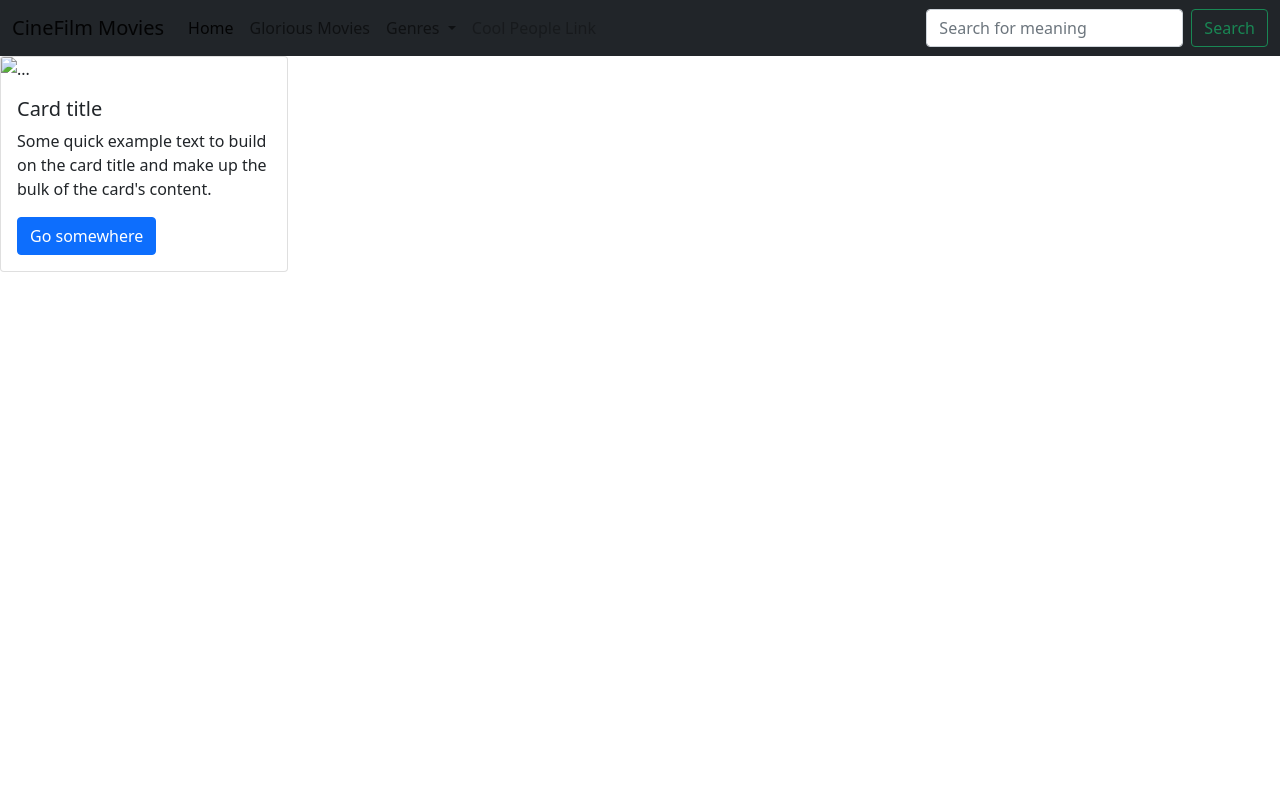
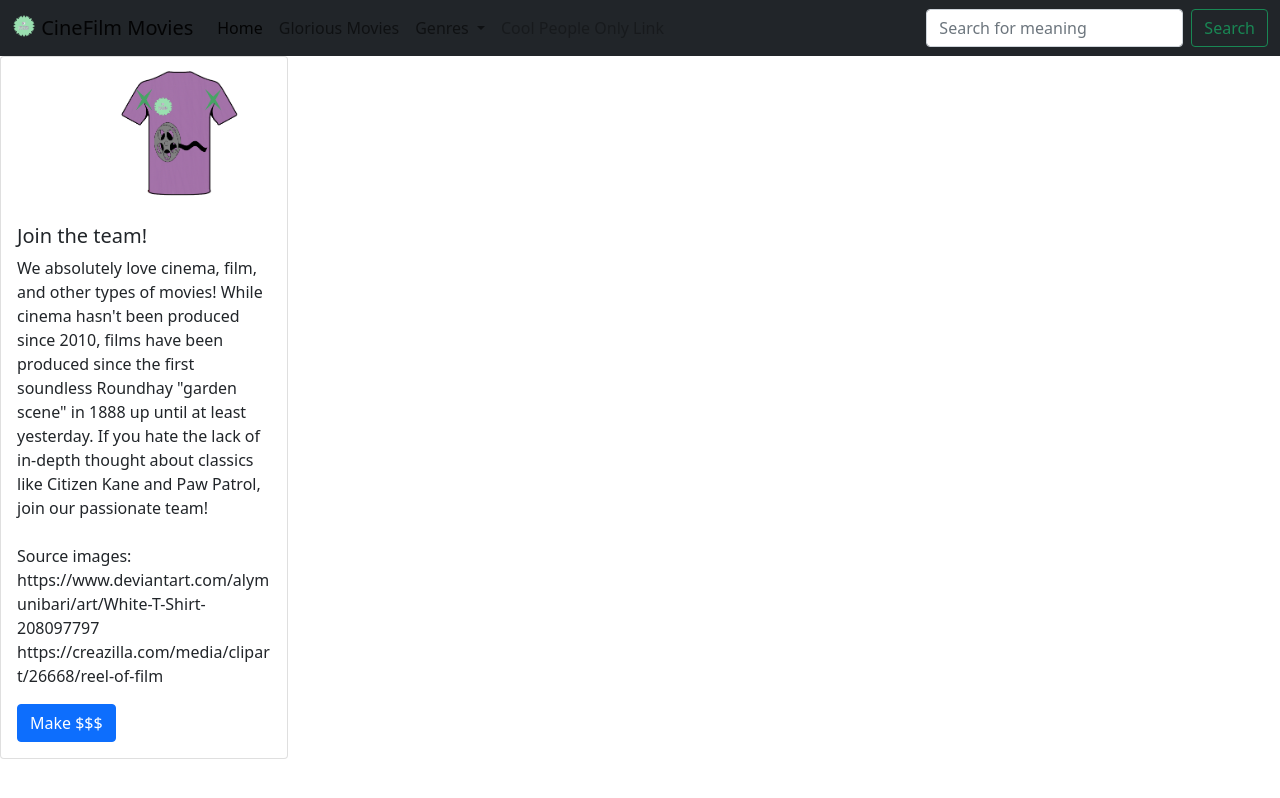
Before and after one commit to RiordanKemp/framework-challenge, a plain HTML site: page index.html in a window 1280 px wide. Drawn offline with nearby package versions, Linux system fonts and the light colour scheme.

Commit message:
completion

```diff
--- a/index.html
+++ b/index.html
@@ -11,7 +11,9 @@
 
     <nav class="navbar navbar-expand-lg navbar-light bg-dark">
         <div class="container-fluid">
-          <a class="navbar-brand" href="#">CineFilm Movies</a>
+          <a class="navbar-brand" href="#">
+            <img src="/img/cficon.png" alt="" width="24" height="24" class="d-inline-block align-text-top">
+            CineFilm Movies</a>
           <button class="navbar-toggler" type="button" data-bs-toggle="collapse" data-bs-target="#navbarSupportedContent" aria-controls="navbarSupportedContent" aria-expanded="false" aria-label="Toggle navigation">
             <span class="navbar-toggler-icon"></span>
           </button>
@@ -42,7 +44,7 @@
                 </ul>
               </li>
               <li class="nav-item">
-                <a class="nav-link disabled" href="#" tabindex="-1" aria-disabled="true">Cool People Link</a>
+                <a class="nav-link disabled" href="#" tabindex="-1" aria-disabled="true">Cool People Only Link</a>
               </li>
             </ul>
             <form class="d-flex">
@@ -54,11 +56,13 @@
       </nav>
 
     <div class="card" style="width: 18rem;">
-        <img src="..." class="card-img-top" alt="...">
+        <img src="img/movieshirt.png" class="card-img-top" alt="...">
         <div class="card-body">
-          <h5 class="card-title">Card title</h5>
-          <p class="card-text">Some quick example text to build on the card title and make up the bulk of the card's content.</p>
-          <a href="#" class="btn btn-primary">Go somewhere</a>
+          <h5 class="card-title">Join the team!</h5>
+          <p class="card-text">We absolutely love cinema, film, and other types of movies! While cinema hasn't been produced since 2010, films have been produced since the first soundless Roundhay "garden scene" in 1888 up until at least yesterday.  If you hate the lack of in-depth thought about classics like Citizen Kane and Paw Patrol, join our passionate team! <br><br>Source images: https://www.deviantart.com/alymunibari/art/White-T-Shirt-208097797
+            https://creazilla.com/media/clipart/26668/reel-of-film
+          </p>
+          <a href="#" class="btn btn-primary">Make $$$</a>
         </div>
       </div>
 
```
Also changed, not shown: img/cficon.png (added), img/movieshirt.png (added).
